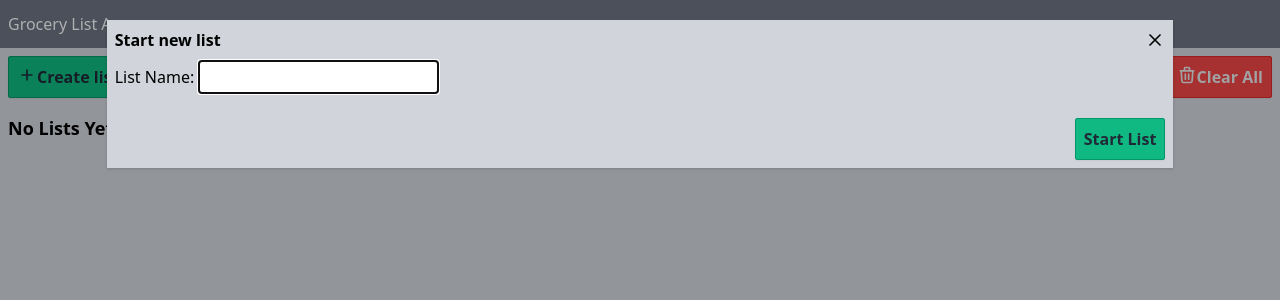
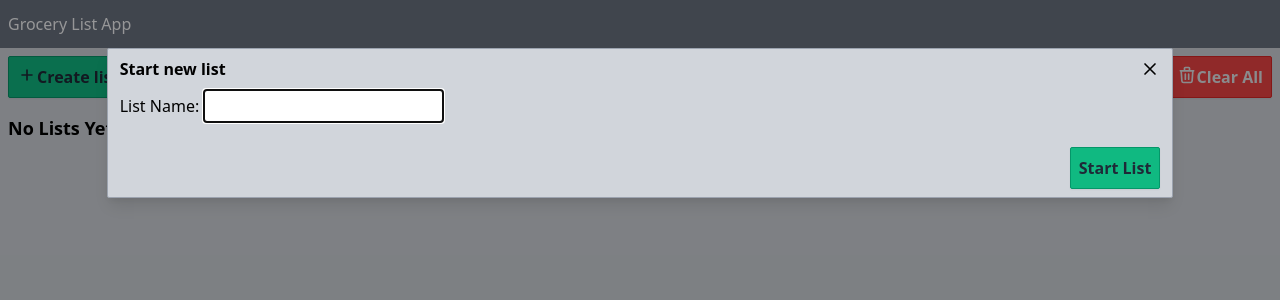
Before and after one commit to tcov189/grocery-list, a React (Create React App) app: page / in a window 1280 px wide. Both pictures are taken after a click on the button "Create list". Shown: the top 300 px of the page. Built offline with nearby package versions, Linux system fonts and the light colour scheme; the HTML template or start-up script is replaced by a standard one.

Commit message:
Updating modal styling

```diff
--- a/src/global/Modal.jsx
+++ b/src/global/Modal.jsx
@@ -11,8 +11,8 @@ function Modal({
     useOutsideClicked(modalRef, closeHandler)
 
     return (
-        <div className="absolute top-0 right-0 bottom-0 left-0 py-5" style={{ backgroundColor: "rgba(0,0,0,.3" }}>
-            <div ref={modalRef} className="bg-gray-300 w-5/6 mx-auto py-2 px-2 shadow">
+        <div className="absolute top-0 right-0 bottom-0 left-0 pt-12" style={{ backgroundColor: "rgba(0,0,0,.4" }}>
+            <div ref={modalRef} className="bg-gray-300 w-5/6 mx-auto py-2 px-3 shadow-lg rounded-sm border-gray-400 border">
                 <div className="flex justify-between items-center mb-2">
                     <p className="font-bold">{modalTitle}</p>
                     <XIcon className="w-5" onClick={() => closeHandler()} />
```
